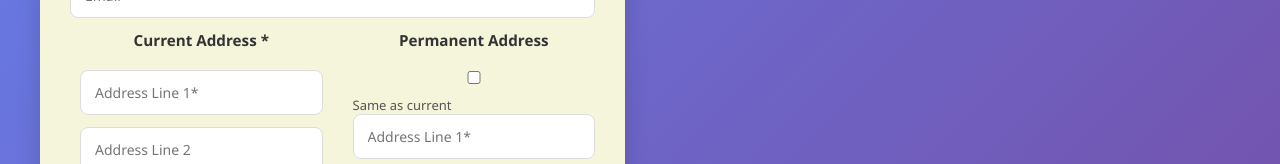
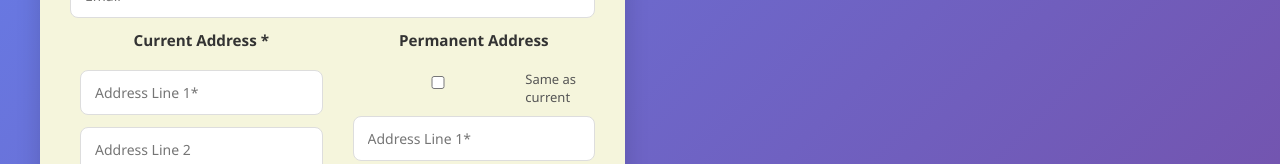
Before and after one commit to RakshaR28/User-Registration, a React (Create React App) app in the folder frontend/: page / in a window 1280 px wide. Shown: the part 264-428 px from the top of the page. Built offline with nearby package versions, Linux system fonts and the light colour scheme; no server answers.

Commit message:
Update App.css

```diff
--- a/frontend/src/App.css
+++ b/frontend/src/App.css
@@ -84,15 +84,11 @@ form select:focus {
 }
 
 /* Checkbox container */
-.checkbox-container {
+.checkbox-row {
   display: flex;
   align-items: center;
-  gap: 8px;
-  margin: 15px 0;
-}
-
-.checkbox-container input {
-  width: auto;
+  gap: 2px;
+  margin: 5px 0 10px 0;
 }
 
 /* Button */
```
